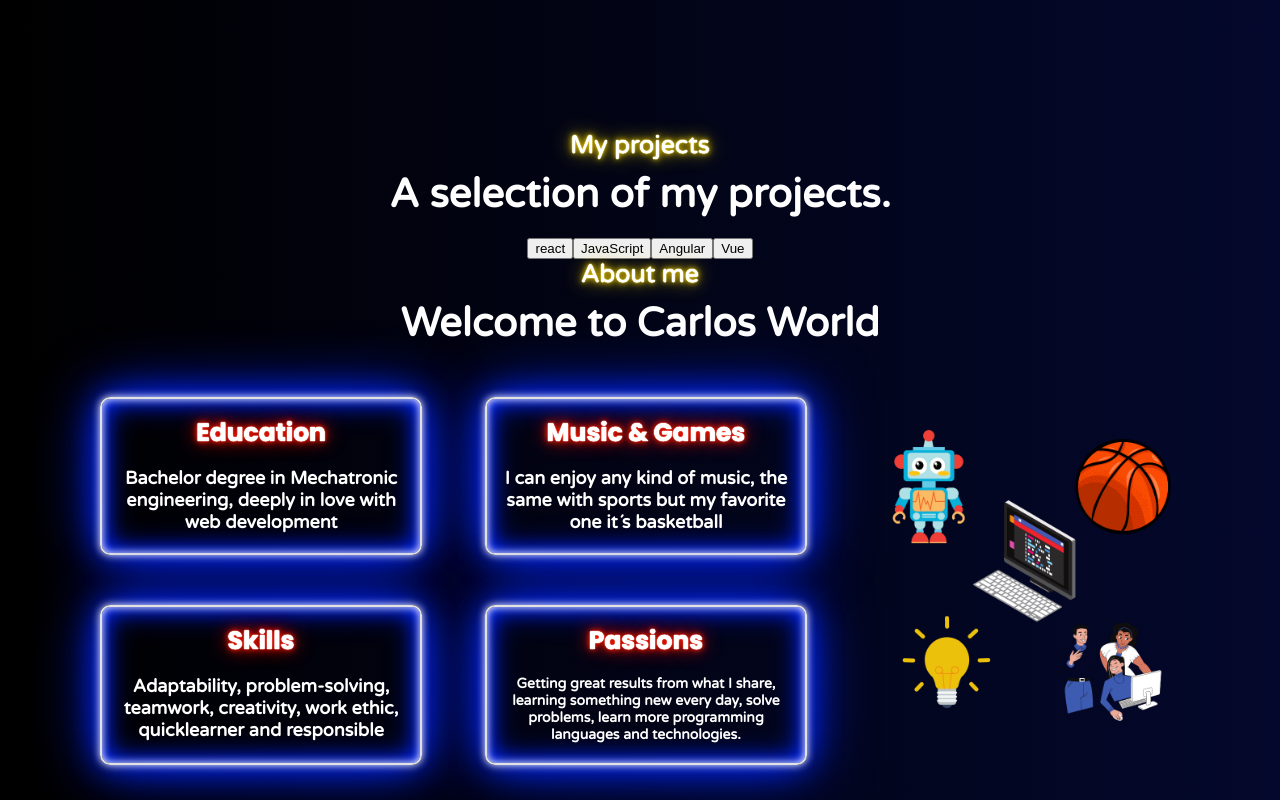
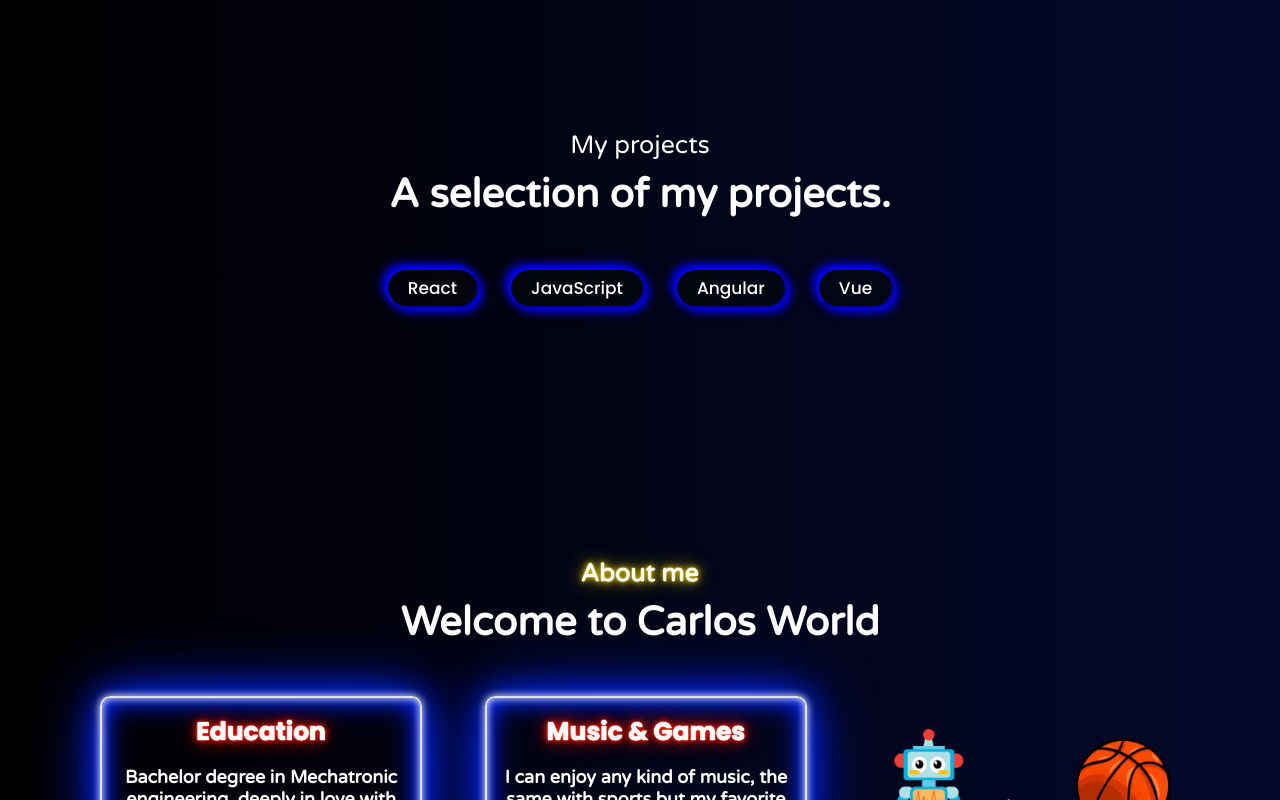
Before and after one commit to carreguz13/carlosarreola, a React (Create React App) app: page / in a window 1280 px wide. Shown: the part 1500-2300 px from the top of the page. Built offline with nearby package versions, Linux system fonts and the light colour scheme.

Commit message:
toggle done

```diff
--- a/src/components/Contact/Contact.css
+++ b/src/components/Contact/Contact.css
@@ -207,17 +207,6 @@ background: linear-gradient(to right, #000, rgb(4, 8, 44));
  }
 
 .center input:hover {
-    font-size: 17px;
-    color: #fff;
-    text-align: center;
-    text-decoration: none;
-    font-family: 'Poppins', sans-serif;
-    font-weight: 700;
-    padding: 13px 25px;
-    background-color: rgba(7, 7, 7, 0.363);
-    box-shadow: 4px 4px 10px rgb(255, 0, 0), -4px -4px 10px rgb(255, 0, 0);
-    margin: -65px 180px 0px 180px ;
-  border-radius: 50px;
-cursor: pointer;
+    cursor: pointer;
 scale: 1.1;
 }
--- a/src/components/Myprojects/Myprojects.css
+++ b/src/components/Myprojects/Myprojects.css
@@ -7,6 +7,7 @@
     width: 100%;
     height: auto;
     background: linear-gradient(to right, #000, rgb(4, 8, 44));
+    padding: 0 0 200px 0;
 
     }
 
@@ -85,6 +86,44 @@
             font-size: 15px;
             color: #fff;
             margin: 0;
+        }
+        .btncontainer {
+            display: flex;
+            column-gap: 30px;
+            padding: 30px 0 50px 0;
+        }
+
+        .p-container button {
+font-size: 17px;
+border-color: blue;
+    color: #fff;
+    text-align: center;
+    text-decoration: none;
+    font-family: 'Poppins', sans-serif;
+    font-weight: 500;
+    padding: 5px 20px;
+    background-color: rgba(7, 7, 7, 0.363);
+    border-radius: 50px;
+    box-shadow: 4px 4px 10px blue, -4px -4px 10px blue;
+  transition: .2s ease-in-out;
+}
+
+.p-container button:hover {
+cursor: pointer;
+background-color: rgba(255, 255, 255, 0.786);
+color: #000;
+font-weight: 500;
+}
+.p-container button:active {
+    cursor: pointer;
+    background-color: rgb(163, 163, 166);
+    }
+
+    .p-container button:focus {
+        cursor: pointer;
+        background-color: rgba(255, 255, 255, 0.786);
+color: #000;
+font-weight: 500;
         }
 
 
--- a/src/components/Myprojects/Myprojects.jsx
+++ b/src/components/Myprojects/Myprojects.jsx
@@ -7,7 +7,6 @@ import counterimg from "../../assets/counter.PNG"
 import reviewsimg from "../../assets/reviews.PNG"
 import navbarimg from "../../assets/navbar.PNG"
 import angularimg from "../../assets/angular.PNG"
-
 
 
 
@@ -72,8 +71,8 @@ function Myprojects() {
       <h1>My projects</h1>
 
       <h2>A selection of my projects.</h2>
-<div>
-      <button className='react-btn' onClick={react}>react</button>
+<div className='btncontainer'>
+      <button className='react-btn' onClick={react}>React</button>
       <button className='js-btn' onClick={javaScript}>JavaScript</button>
       <button className='angular-btn' onClick={angular}>Angular</button>
       <button className='vue-btn' onClick={vue}>Vue</button>
```
